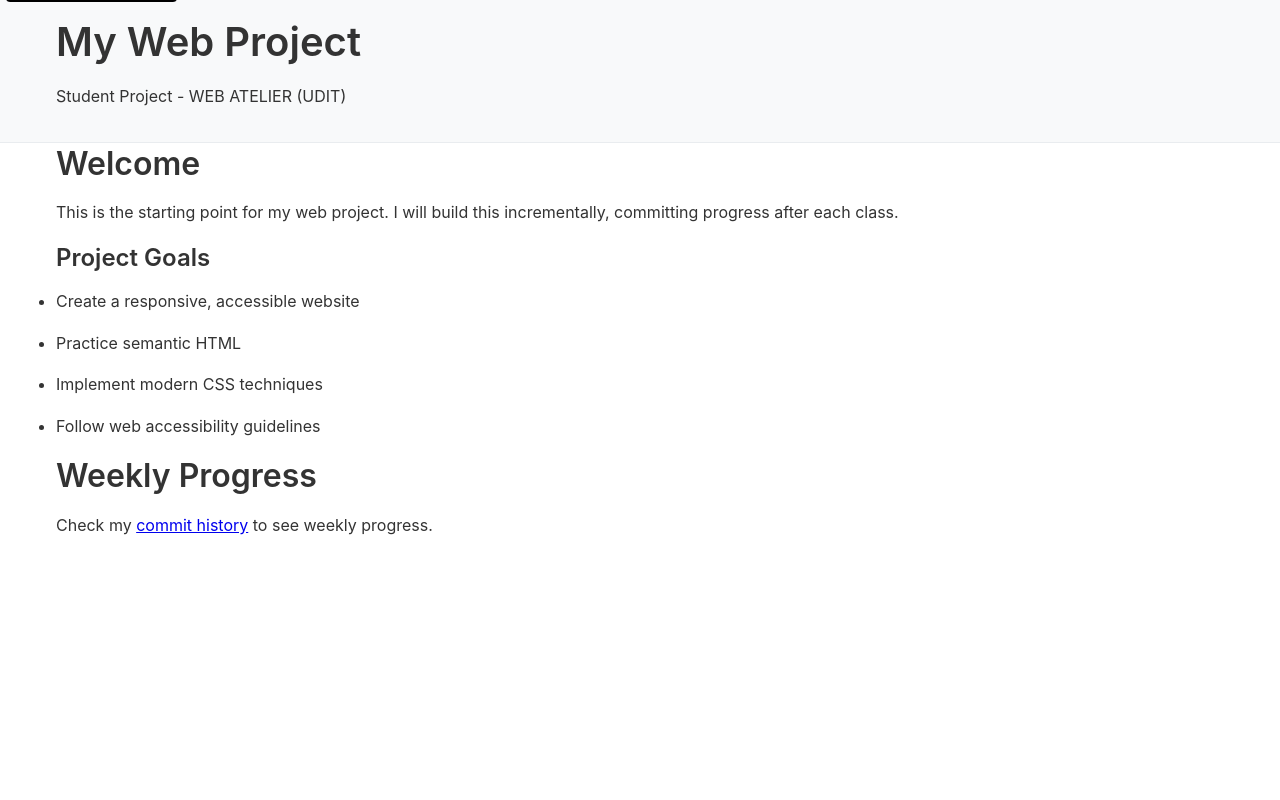
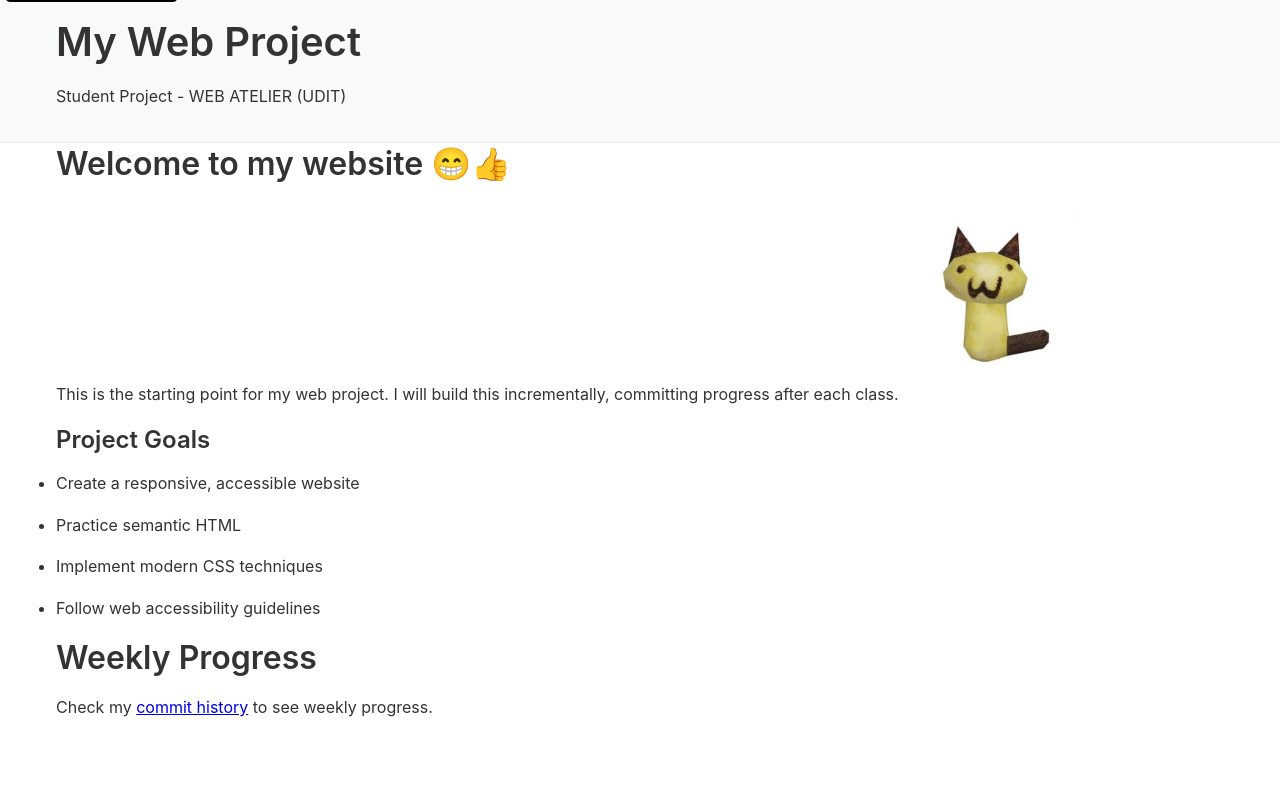
Before and after one commit to izarobetsalicio/advanced_web_design_UDIT, a website: page index.html in a window 1280 px wide. Shown: the top 800 px of the page. Drawn offline with Linux system fonts and the light colour scheme.

Commit message:
Index modifications

```diff
--- a/index.html
+++ b/index.html
@@ -19,10 +19,11 @@
 
 		<main id="main" class="container">
 			<section>
-				<h2>Welcome</h2>
+				<h2>Welcome to my website 😁👍</h2>
 				<p>
 					This is the starting point for my web project. I will build this incrementally, committing progress after each
 					class.
+					<img src="images/low poly cat.jpeg" height="200px" weight="200px">
 				</p>
 
 				<h3>Project Goals</h3>
```
Also changed, not shown: images/Kiwi Bird! 🥝.jpeg (added), images/low poly cat.jpeg (added), 1 other file.
